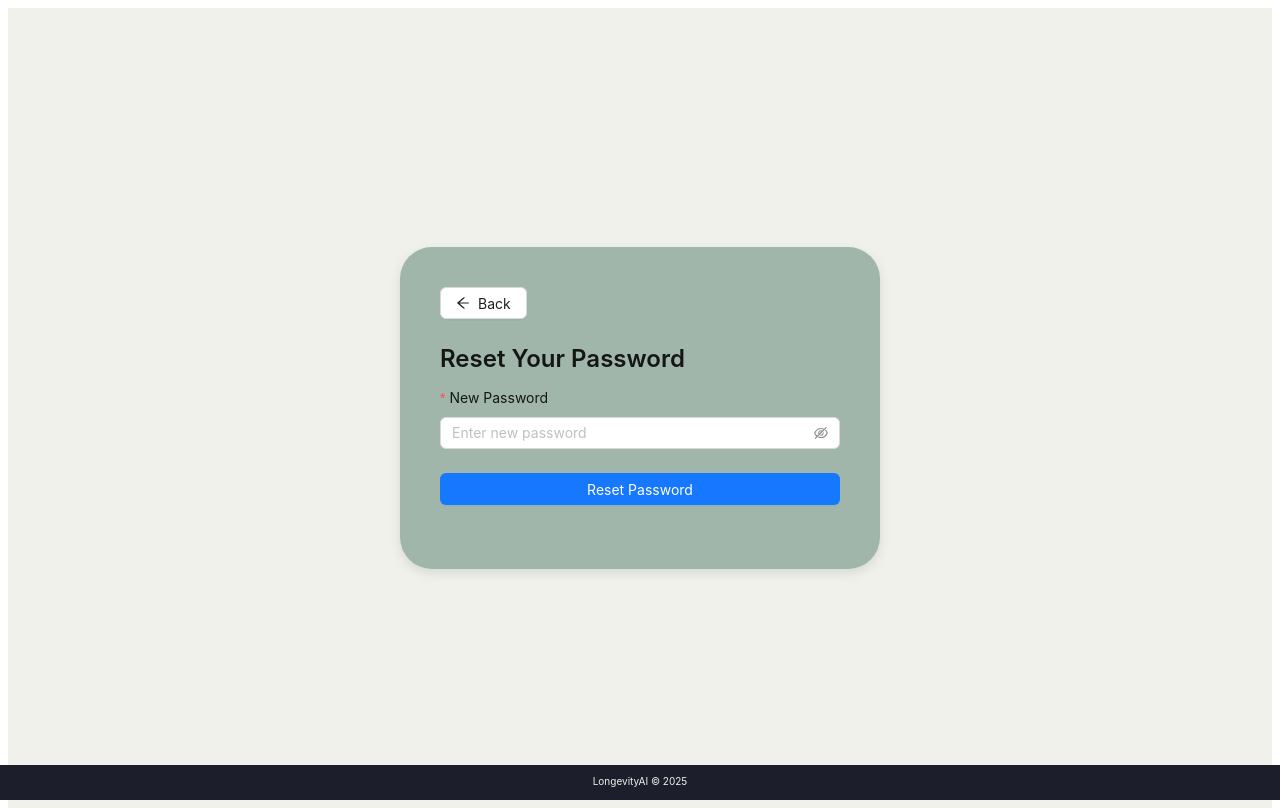
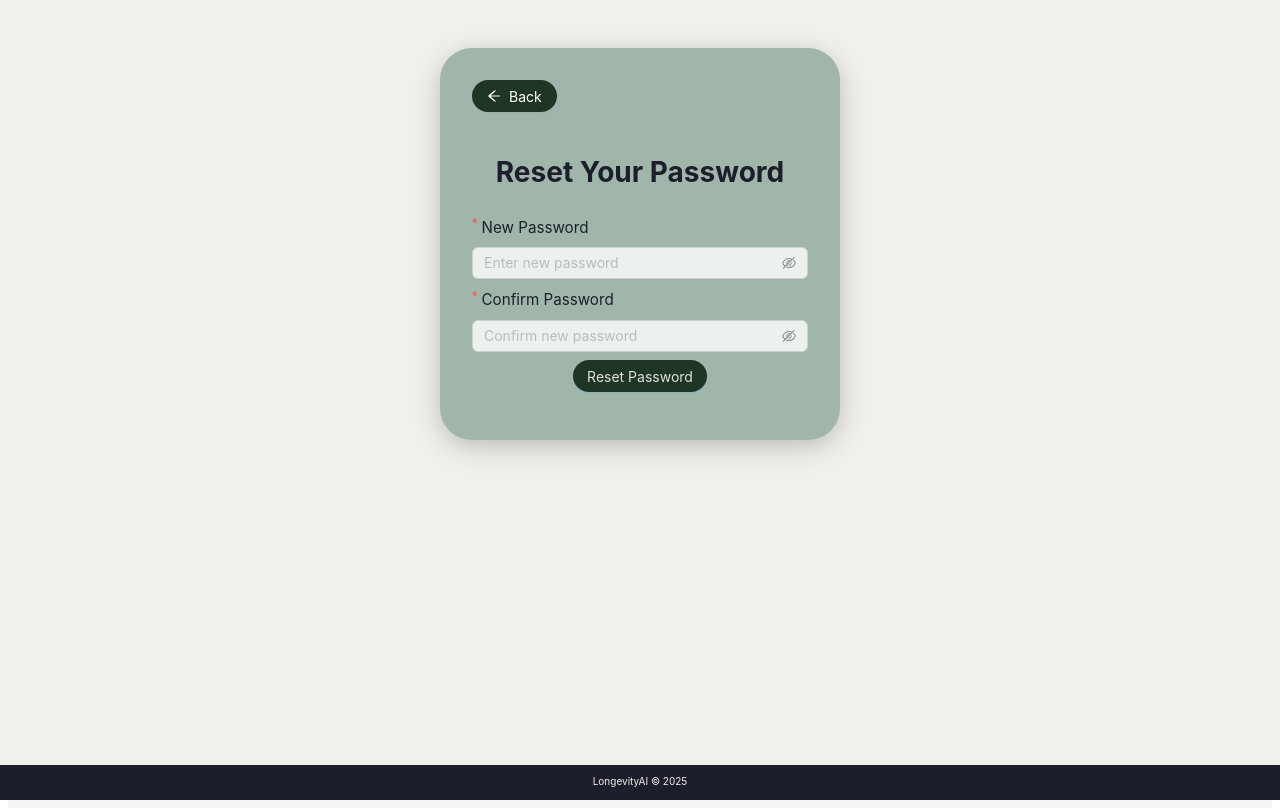
Before and after one commit to violetyousif/Methuselah, a Next.js app: page /resetPassword in a window 1280 px wide. Built offline with nearby package versions, Linux system fonts and the light colour scheme.

Commit message:
Updated logic to enable 2FA for both password reset and account creation. Switched some routing around. Added safey checks for email verification. Updated colors.

```diff
--- a/src/pages/resetPassword.tsx
+++ b/src/pages/resetPassword.tsx
@@ -1,30 +1,29 @@
-// Syed Rabbey, 07/06/2025, Lets user enter new password after code verification, updates it in DB, and redirects to login.
-
-import React, { useState } from 'react';
-import { Form, Input, Button, Typography, message } from 'antd';
+// Syed Rabbey, 07/06/2025, 07/07/2025 Lets user enter new password after code verification, updates it in DB, and redirects to login. Updated color scheme and styles. Added requirements for new password.
+import React, { useState, useEffect } from 'react';
+import { Form, Input, Button, message } from 'antd';
 import { useRouter } from 'next/router';
 import Link from 'next/link';
 import { ArrowLeftOutlined } from '@ant-design/icons';
 
-const { Title } = Typography;
-
 export default function ResetPassword() {
-  const [newPassword, setNewPassword] = useState('');
+  const [form] = Form.useForm();
   const [loading, setLoading] = useState(false);
   const router = useRouter();
   const { email } = router.query;
 
-  const handleSubmit = async (e: React.FormEvent) => {
-    e.preventDefault();
+  useEffect(() => {
+    document.body.dataset.theme = 'default';
+  }, []);
+
+  const handleSubmit = async (values: any) => {
     if (!email) return message.error('Missing email. Please restart the reset process.');
 
     setLoading(true);
-
     try {
       const res = await fetch('http://localhost:8080/api/auth/update-password', {
         method: 'POST',
         headers: { 'Content-Type': 'application/json' },
-        body: JSON.stringify({ email, newPassword }),
+        body: JSON.stringify({ email, newPassword: values.newPassword }),
       });
 
       const data = await res.json();
@@ -43,104 +42,140 @@ export default function ResetPassword() {
   };
 
   return (
-    <div className="fadeIn settingsPage">
-      <div className="settingsCard">
+    <div style={styles.page}>
+      <div style={styles.card}>
         <Link href="/forgotPassword">
-          <Button icon={<ArrowLeftOutlined />} className="settingsBackButton">
+          <Button icon={<ArrowLeftOutlined />} style={styles.backButton}>
             Back
           </Button>
         </Link>
 
-        <Title level={3} className="settingsHeader">Reset Your Password</Title>
+        <h1 style={styles.header}>Reset Your Password</h1>
 
-        <Form layout="vertical" onSubmitCapture={handleSubmit} className="settingsForm">
-          <Form.Item label="New Password" required>
+        <Form
+          form={form}
+          layout="vertical"
+          onFinish={handleSubmit}
+        >
+          <Form.Item
+            style={styles.rowSpacing}
+            label={<span style={styles.label}>New Password</span>}
+            name="newPassword"
+            rules={[
+              { required: true, message: 'Please enter a secure password' },
+              { min: 10, message: 'Password must be at least 10 characters long' },
+              { pattern: /.*\d.*/, message: 'Password must contain at least one number' },
+              { pattern: /.*[A-Z].*/, message: 'Password must contain at least one uppercase letter' },
+              { pattern: /.*[a-z].*/, message: 'Password must contain at least one lowercase letter' },
+              { pattern: /.*[!@#$%*].*/, message: 'Password must contain at least one special character (!,@,#,$,%,*)' },
+              { pattern: /^[^\\'\"<>`]*$/, message: 'Password cannot contain \\, \' , \" , < , > , or ` characters' }
+            ]}
+          >
             <Input.Password
-              value={newPassword}
-              onChange={(e) => setNewPassword(e.target.value)}
               placeholder="Enter new password"
-              className="settingsInput"
+              style={styles.placeholderStyle}
             />
           </Form.Item>
 
-          <Form.Item>
+          <Form.Item
+            style={styles.rowSpacing}
+            label={<span style={styles.label}>Confirm Password</span>}
+            name="confirmPassword"
+            dependencies={['newPassword']}
+            rules={[
+              { required: true, message: 'Please confirm your password' },
+              ({ getFieldValue }) => ({
+                validator(_, value) {
+                  if (!value || getFieldValue('newPassword') === value) {
+                    return Promise.resolve();
+                  }
+                  return Promise.reject(new Error('Passwords do not match'));
+                },
+              })
+            ]}
+          >
+            <Input.Password
+              placeholder="Confirm new password"
+              style={styles.placeholderStyle}
+            />
+          </Form.Item>
+
+          <Form.Item style={styles.submitContainer}>
             <Button
               type="primary"
               htmlType="submit"
-              className="settingsSaveButton"
+              style={styles.submitButton}
               loading={loading}
-              block
             >
               Reset Password
             </Button>
           </Form.Item>
         </Form>
       </div>
-
-      {/* Keep your global and local styles below */}
-      <style jsx global>{`
-        body[data-fontsize='regular'] { font-size: 16px; }
-        body[data-fontsize='large'] { font-size: 18px; }
-        body[data-fontsize='extra-large'] { font-size: 20px; }
-        body[data-fontsize='large'] input,
-        body[data-fontsize='large'] .settingsSaveButton {
-          font-size: 1.2em !important;
-        }
-        body[data-fontsize='extra-large'] input,
-        body[data-fontsize='extra-large'] .settingsSaveButton {
-          font-size: 1.4em !important;
-        }
-        body[data-theme='dark'] .settingsCard {
-          background-color: #27293d;
-          color: #F1F1EA;
-        }
-        body[data-theme='dark'] .settingsSaveButton {
-          background-color: #318182;
-        }
-      `}</style>
-
-      <style jsx>{`
-        .settingsPage {
-          min-height: 100vh;
-          background-color: var(--bg-color, #F1F1EB);
-          display: flex;
-          justify-content: center;
-          align-items: center;
-          padding: 40px;
-        }
-        .settingsCard {
-          background-color: #A0B6AA;
-          border-radius: 2rem;
-          padding: 40px;
-          width: 100%;
-          max-width: 480px;
-          box-shadow: 0 4px 12px rgba(0,0,0,0.1);
-        }
-        .settingsHeader {
-          text-align: center;
-          margin-bottom: 24px;
-          color: inherit;
-        }
-        .settingsForm {
-          margin-top: 24px;
-        }
-        .settingsInput {
-          border-radius: 12px;
-        }
-        .settingsSaveButton {
-          background-color: #203625;
-          border: none;
-          color: white;
-          border-radius: 9999px;
-        }
-        .settingsBackButton {
-          margin-bottom: 16px;
-          background-color: #203625;
-          color: white;
-          border-color: #203625;
-          border-radius: 9999px;
-        }
-      `}</style>
     </div>
   );
 }
+
+const styles = {
+  page: {
+    backgroundColor: '#F1F1EB',
+    display: 'block',
+    position: 'absolute' as const,
+    minHeight: '100vh',
+    left: 0,
+    top: 0,
+    right: 0,
+    bottom: 0,
+    height: '100%',
+    width: '100%',
+    marginLeft: 'auto',
+    marginRight: 'auto',
+    padding: '2rem'
+  },
+  card: {
+    maxWidth: 400,
+    margin: '1rem auto',
+    padding: '2rem',
+    backgroundColor: '#A0B6AA',
+    borderRadius: '2rem',
+    boxShadow: '0 8px 32px rgba(0,0,0,0.15), 0 4px 16px rgba(32,54,37,0.1)',
+    paddingBottom: '24px'
+  },
+  rowSpacing: {
+    marginBottom: '0.6px'
+  },
+  backButton: {
+    marginBottom: '24px',
+    backgroundColor: '#203625',
+    color: 'white',
+    border: 'none',
+    borderRadius: '9999px'
+  },
+  header: {
+    color: '#1D1E2C',
+    textAlign: 'center' as const,
+    fontWeight: 'bold' as const
+  },
+  label: {
+    color: '#1D1E2C',
+    fontSize: '0.95rem',
+    display: 'block',
+    alignItems: 'center',
+    gap: '0.25rem',
+    marginTop: '0.5rem'
+  },
+  placeholderStyle: {
+    opacity: 0.8,
+    color: '#1D1E2C'
+  },
+  submitContainer: {
+    textAlign: 'center' as const
+  },
+  submitButton: {
+    marginTop: '8px',
+    width: '40%',
+    backgroundColor: '#203625',
+    color: '#e0e0e0',
+    borderRadius: '1rem'
+  }
+} as const;
--- a/src/pages/verifyCode.tsx
+++ b/src/pages/verifyCode.tsx
@@ -18,7 +18,7 @@ export default function VerifyCodePage() {
     e.preventDefault();
     setError('');
     try {
-      const res = await fetch('http://localhost:8080/api/auth/verify-reset-code', {
+      const res = await fetch('http://localhost:8080/api/verify-reset-code', {
         method: 'POST',
         headers: { 'Content-Type': 'application/json' },
         body: JSON.stringify({ email, code, token }),
@@ -79,7 +79,7 @@ export default function VerifyCodePage() {
 
 const styles = {
   page: {
-    backgroundColor: '#1D1E2C',
+    backgroundColor: '#FFFFFF',
     display: 'block',
     position: 'absolute' as const,
     minHeight: '100vh',
@@ -97,7 +97,7 @@ const styles = {
     maxWidth: 400,
     margin: '1rem auto',
     padding: '2rem',
-    backgroundColor: '#F1F1EB',
+    backgroundColor: '#A0B6AA',
     borderRadius: '20px',
     paddingBottom: '24px',
   },
```
Also changed, not shown: src/pages/forgotPassword.tsx (+4 -4 lines), 1 other file (tests, documents, lock files or other folders).
